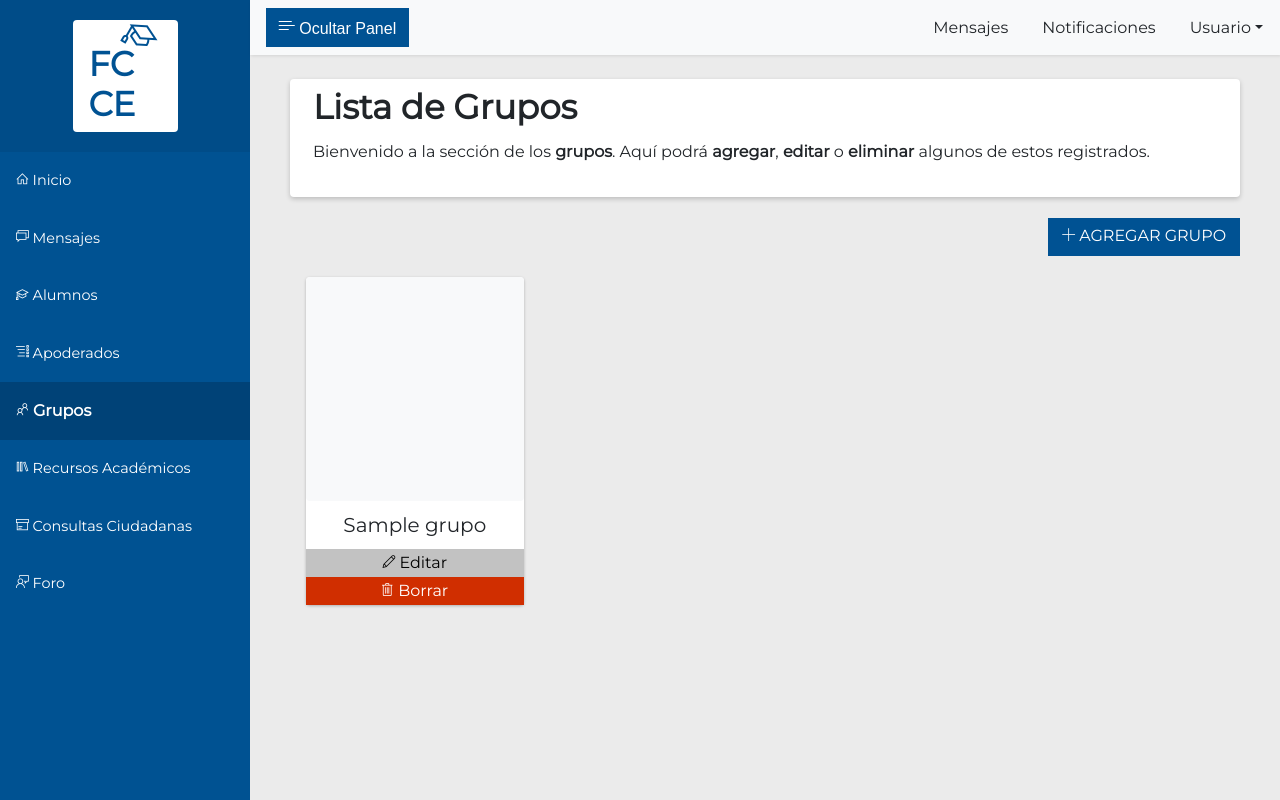
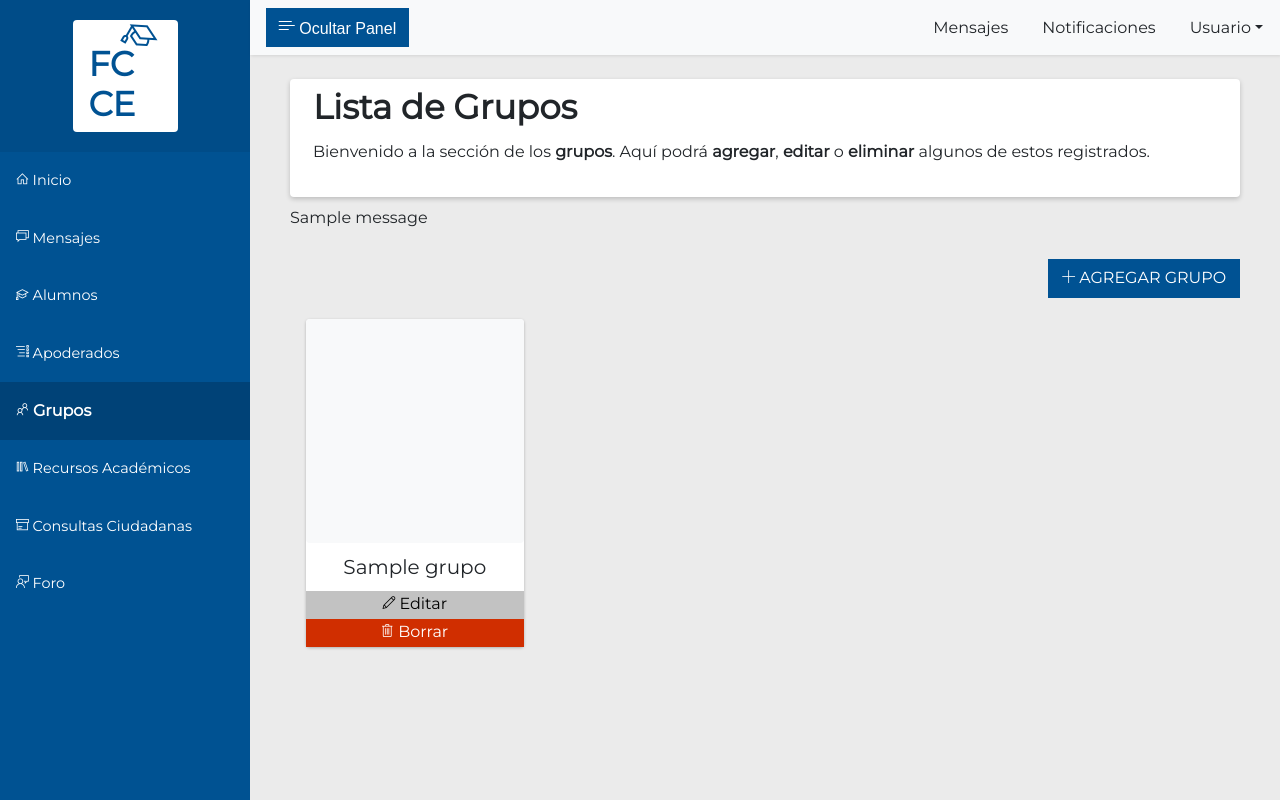
Before and after one commit to johannvalenzuela/formacion-ciudadana, a Django app: page /gestion_usuarios/grupos/ in a window 1280 px wide. Run offline with Django 3.2, Linux system fonts and the light colour scheme; a user stored in the database is signed in; tables that the repository leaves empty hold one stand-in row (values such as "Sample post"); one stand-in notice (Sample message) is shown; some libraries are stand-ins or nearby versions.

Commit message:
feat: Mensaje de error como comentario

```diff
--- a/gestion_usuarios/templates/gestion_usuarios/lista_grupos.html
+++ b/gestion_usuarios/templates/gestion_usuarios/lista_grupos.html
@@ -14,6 +14,12 @@
         </p>
     </div>
 </div>
+<!-- MENSAJE DE ERROR ACA -->
+{% if messages %}
+    {% for message in messages %}
+    <p>{{ message }}</p>
+    {% endfor %}
+{% endif %}
 
 <div class="pb-5">
     <a class="recurso btn btn-primary float-right" data-form="{% url 'agregar_grupo' %}" data-toggle="modal" data-target="#recursoModal">
```
